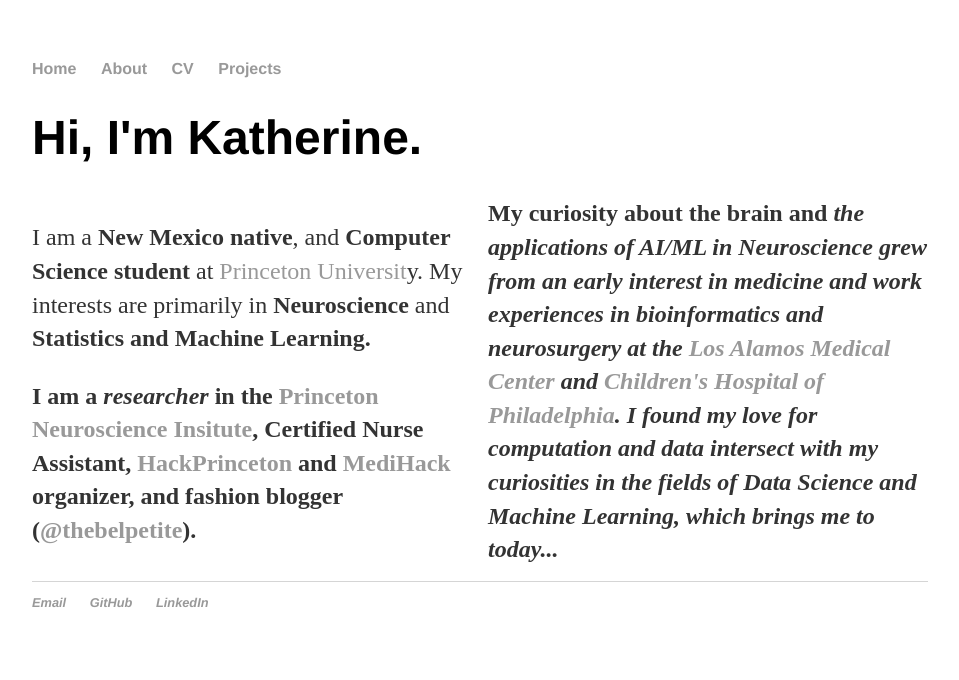
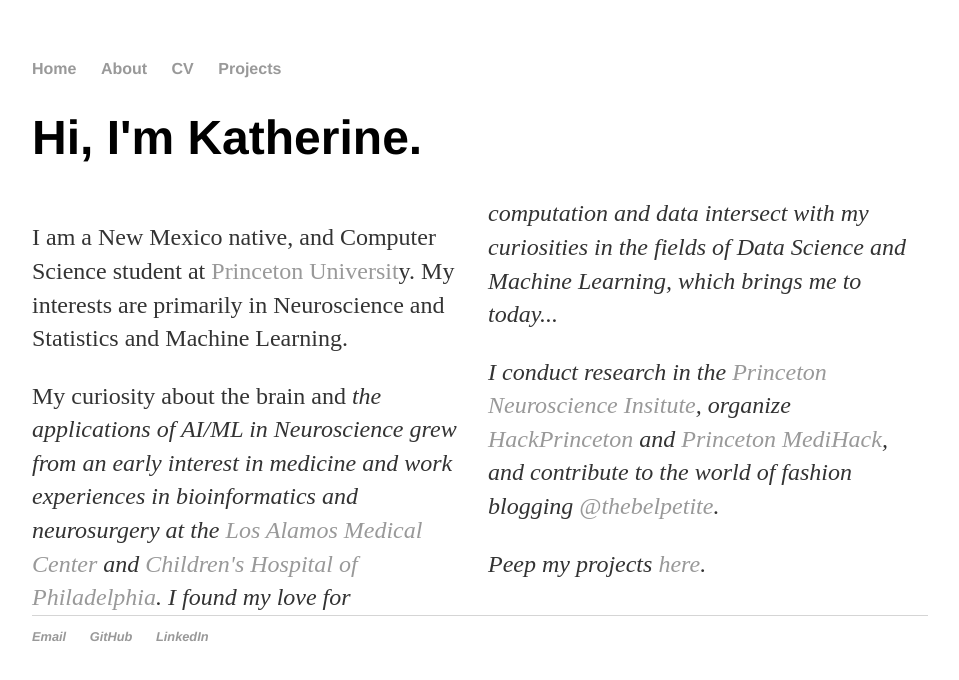
Before and after one commit to wangk5/wangk5.github.io, a Jekyll site: the page built from about.html, in a window 1280 px wide. Shown: the top 680 px of the page, without its empty margins (160-1119 px from the left). Built offline with Jekyll 4.4.1, drawn with Linux system fonts in a browser that asks for light colours.

Commit message:
Update about.html

```diff
--- a/about.html
+++ b/about.html
@@ -6,15 +6,8 @@ title: About
 	<h1>Hi, I'm Katherine.</h1>
 	<div id="col">
 		<p>
-			I am a <b>New Mexico native</b>, and <b>Computer Science student</b> at <a href="https://www.princeton.edu">Princeton Universit</a>y.
-			My interests are primarily in <b>Neuroscience</b> and <b>Statistics and Machine Learning<b/>.
-		</p>
-		<p>
-			I am a <em>researcher</em> in the <a href="http://pni.princeton.edu">Princeton Neuroscience Insitute</a>,
-			Certified Nurse Assistant,
-			<a href="https://s18.hackprinceton.com">HackPrinceton</a> and
-			<a href="https://princetonmedihack.io">MediHack</a> organizer,
-			and fashion blogger (<a href="https://belpetite.wordpress.com">@thebelpetite</a>).
+			I am a New Mexico native, and Computer Science student at <a href="https://www.princeton.edu">Princeton Universit</a>y.
+			My interests are primarily in Neuroscience and Statistics and Machine Learning.
 		</p>
 		<p>
 			My curiosity about the brain and <em>the applications of AI/ML in Neuroscience<em> grew from an early interest in medicine
@@ -23,6 +16,14 @@ title: About
 			I found my love for computation and data intersect with my curiosities in the fields of Data Science
 			and Machine Learning, which brings me to today...
 		</p>
-
+		<p>
+			I conduct research in the <a href="http://pni.princeton.edu">Princeton Neuroscience Insitute</a>,
+			organize <a href="https://s18.hackprinceton.com">HackPrinceton</a> and
+			<a href="https://princetonmedihack.io">Princeton MediHack</a>,
+			and contribute to the world of fashion blogging <a href="https://belpetite.wordpress.com">@thebelpetite</a>.
+		</p>
+		<p>
+			Peep my projects <a href="/projects.html">here</a>.
+		</p>
 	</div>
 </div><!-- /.blurb -->
```
